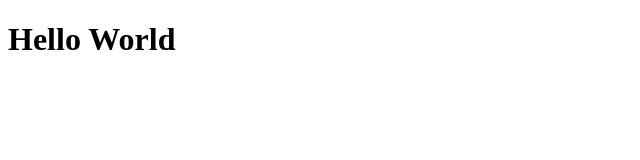
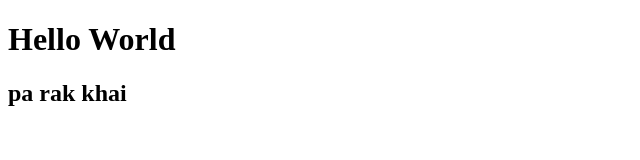
Before and after one commit to THAWITCHAI/Python-Programming, a plain HTML site: page index.html in a window 1280 px wide. Shown: the whole page, without its empty margins (0-640 px from the left). Drawn offline with Linux system fonts and the light colour scheme.

Commit message:
Update index.html

```diff
--- a/index.html
+++ b/index.html
@@ -10,6 +10,7 @@
 
 <body>
     <h1>Hello World</h1>
+    <h2>pa rak khai</h2>
     <script src="Script.js"></script>
 </body>
 
```
